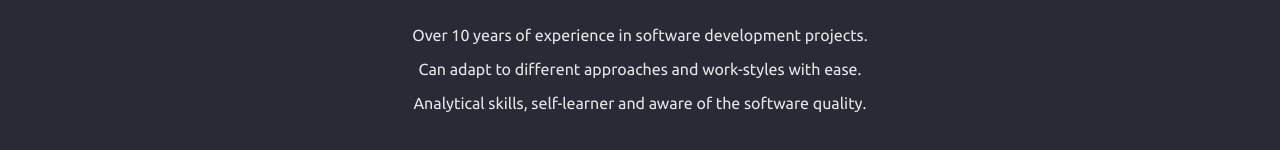
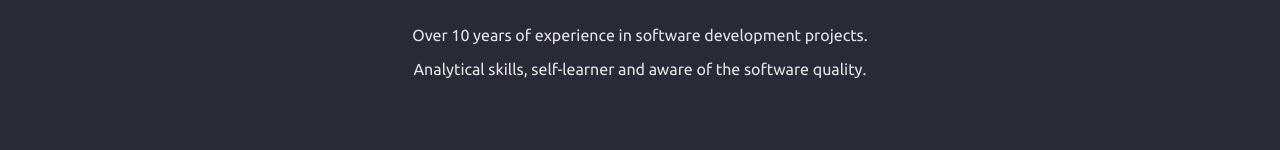
Before and after one commit to ckinan/portfolio, a React (Create React App) app: page / in a window 1280 px wide. Shown: the part 475-625 px from the top of the page. Built offline with nearby package versions, Linux system fonts and the light colour scheme.

Commit message:
Update home text

```diff
--- a/src/Home.js
+++ b/src/Home.js
@@ -8,7 +8,6 @@ class Home extends React.Component {
                 <p>Software Engineer</p>
                 <h1>About me</h1>
                 <p>Over 10 years of experience in software development projects.</p>
-                <p>Can adapt to different approaches and work-styles with ease.</p>
                 <p>Analytical skills, self-learner and aware of the software quality.</p>
             </div>
           );
```
